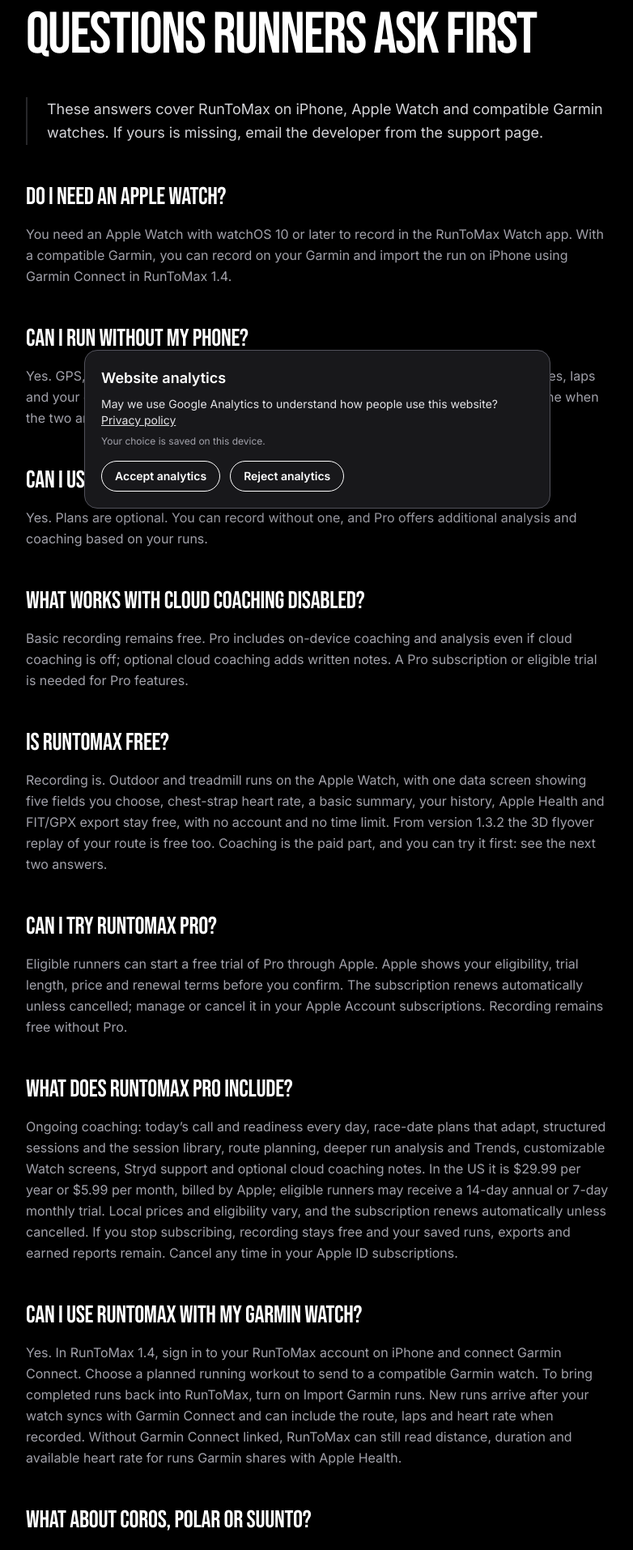
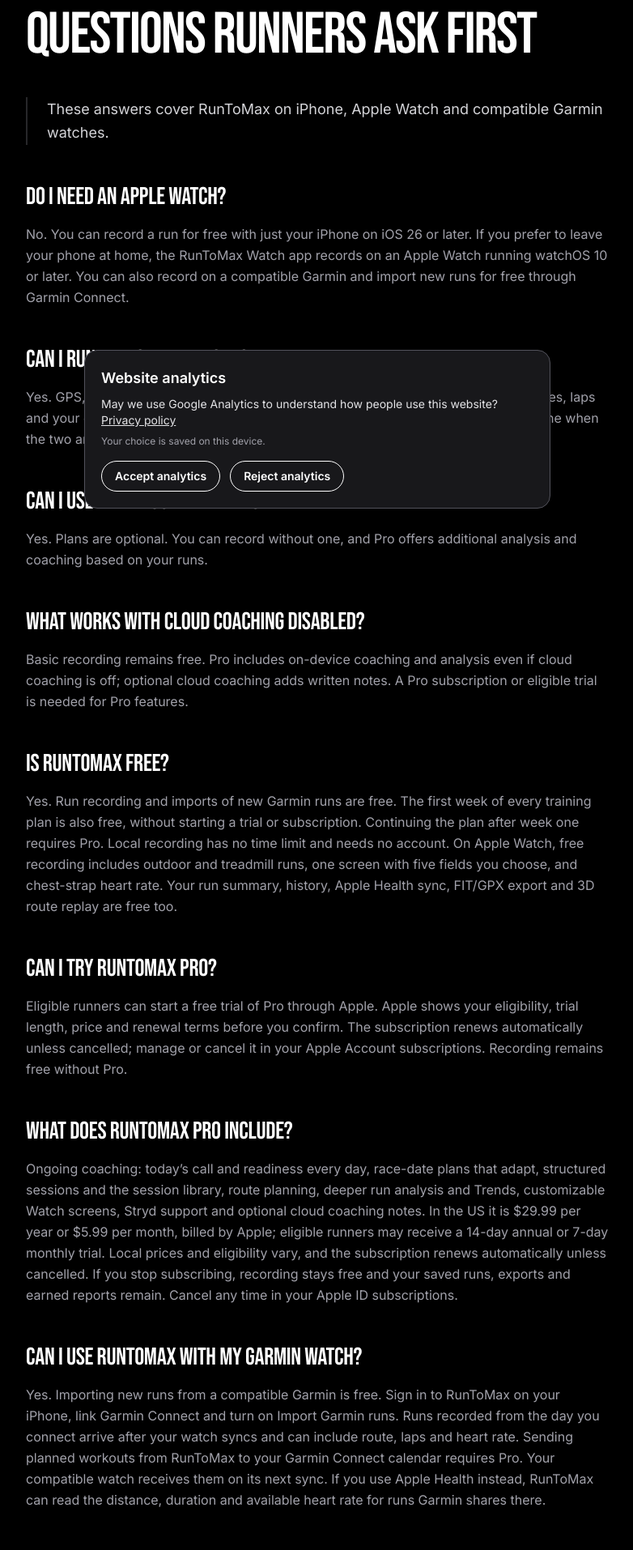
Before and after one commit to hidai25/runtomax_landing_page, a Next.js app: page /faq in a window 1280 px wide. Shown: the part 160-2074 px from the top of the page at 81% size, without its empty margins (248-1030 px from the left). Built offline with nearby package versions, Linux system fonts and the light colour scheme.

Commit message:
Clarify iPhone recording, free plan access and Garmin pricing in the English FAQ (#71)

```diff
--- a/app/(en)/faq/page.tsx
+++ b/app/(en)/faq/page.tsx
@@ -7,14 +7,14 @@ import { alternatesFor } from "@/app/_lib/site";
 export const metadata: Metadata = pageMetadata("/faq/", {
   title: "FAQ — do I need an Apple Watch, and other questions before you buy",
   description:
-    "Straight answers before you download RunToMax: Apple Watch requirement, running without the phone, what is free, the Pro trial, what Pro includes, Garmin, Strava, languages and age.",
+    "Record with just your iPhone on iOS 26 or later, import new Garmin runs for free and try the first week of a plan without subscribing. See what requires Pro.",
   alternates: alternatesFor("/faq/", "en"),
 });
 
 const items: FaqItem[] = [
   {
     q: "Do I need an Apple Watch?",
-    a: "You need an Apple Watch with watchOS 10 or later to record in the RunToMax Watch app. With a compatible Garmin, you can record on your Garmin and import the run on iPhone using Garmin Connect in RunToMax 1.4.",
+    a: "No. You can record a run for free with just your iPhone on iOS 26 or later. If you prefer to leave your phone at home, the RunToMax Watch app records on an Apple Watch running watchOS 10 or later. You can also record on a compatible Garmin and import new runs for free through Garmin Connect.",
   },
   {
     q: "Can I run without my phone?",
@@ -30,7 +30,7 @@ const items: FaqItem[] = [
   },
   {
     q: "Is RunToMax free?",
-    a: "Recording is. Outdoor and treadmill runs on the Apple Watch, with one data screen showing five fields you choose, chest-strap heart rate, a basic summary, your history, Apple Health and FIT/GPX export stay free, with no account and no time limit. From version 1.3.2 the 3D flyover replay of your route is free too. Coaching is the paid part, and you can try it first: see the next two answers.",
+    a: "Yes. Run recording and imports of new Garmin runs are free. The first week of every training plan is also free, without starting a trial or subscription. Continuing the plan after week one requires Pro. Local recording has no time limit and needs no account. On Apple Watch, free recording includes outdoor and treadmill runs, one screen with five fields you choose, and chest-strap heart rate. Your run summary, history, Apple Health sync, FIT/GPX export and 3D route replay are free too.",
   },
   {
     q: "Can I try RunToMax Pro?",
@@ -43,7 +43,7 @@ const items: FaqItem[] = [
   {
     id: "garmin-connect",
     q: "Can I use RunToMax with my Garmin watch?",
-    a: "Yes. In RunToMax 1.4, sign in to your RunToMax account on iPhone and connect Garmin Connect. Choose a planned running workout to send to a compatible Garmin watch. To bring completed runs back into RunToMax, turn on Import Garmin runs. New runs arrive after your watch syncs with Garmin Connect and can include the route, laps and heart rate when recorded. Without Garmin Connect linked, RunToMax can still read distance, duration and available heart rate for runs Garmin shares with Apple Health.",
+    a: "Yes. Importing new runs from a compatible Garmin is free. Sign in to RunToMax on your iPhone, link Garmin Connect and turn on Import Garmin runs. Runs recorded from the day you connect arrive after your watch syncs and can include route, laps and heart rate. Sending planned workouts from RunToMax to your Garmin Connect calendar requires Pro. Your compatible watch receives them on its next sync. If you use Apple Health instead, RunToMax can read the distance, duration and available heart rate for runs Garmin shares there.",
   },
   {
     q: "What about COROS, Polar or Suunto?",
@@ -78,13 +78,13 @@ export default function FaqPage() {
       eyebrow="Before you download"
       title="Questions runners ask first"
       alternate="/fr/faq/"
-      updated="2026-11-19"
-      intro={<p>These answers cover RunToMax on iPhone, Apple Watch and compatible Garmin watches. If yours is missing, email the developer from the support page.</p>}
+      updated="2026-11-23"
+      intro={<p>These answers cover RunToMax on iPhone, Apple Watch and compatible Garmin watches.</p>}
     >
       <Faq items={items} />
       <h2>Still unsure?</h2>
       <p>
-        Recording is free, so pair the Watch and go for a run. When you want coaching, explore Pro and check your trial eligibility in the app. Support is one email away on the <a href="/support/">support page</a>.
+        Have a question about your device or plan? Email the developer from the <a href="/support/">support page</a>.
       </p>
     </PageShell>
   );
--- a/app/sitemap.ts
+++ b/app/sitemap.ts
@@ -11,7 +11,7 @@ const CONTENT_DATES: Record<string, string> = {
   "/features/garmin/": "2026-11-21", "/fr/fonctionnalites/garmin/": "2026-11-21",
   "/features/coaching-from-apple-health/": "2026-11-02", "/fr/fonctionnalites/coaching-apple-sante/": "2026-11-02",
   "/features/race-plans/": "2026-09-22", "/fr/fonctionnalites/plans-de-course/": "2026-09-22",
-  "/faq/": "2026-11-19", "/fr/faq/": "2026-11-19",
+  "/faq/": "2026-11-23", "/fr/faq/": "2026-11-19",
   "/accuracy/": "2026-11-02", "/fr/precision/": "2026-11-02",
 };
 
```
